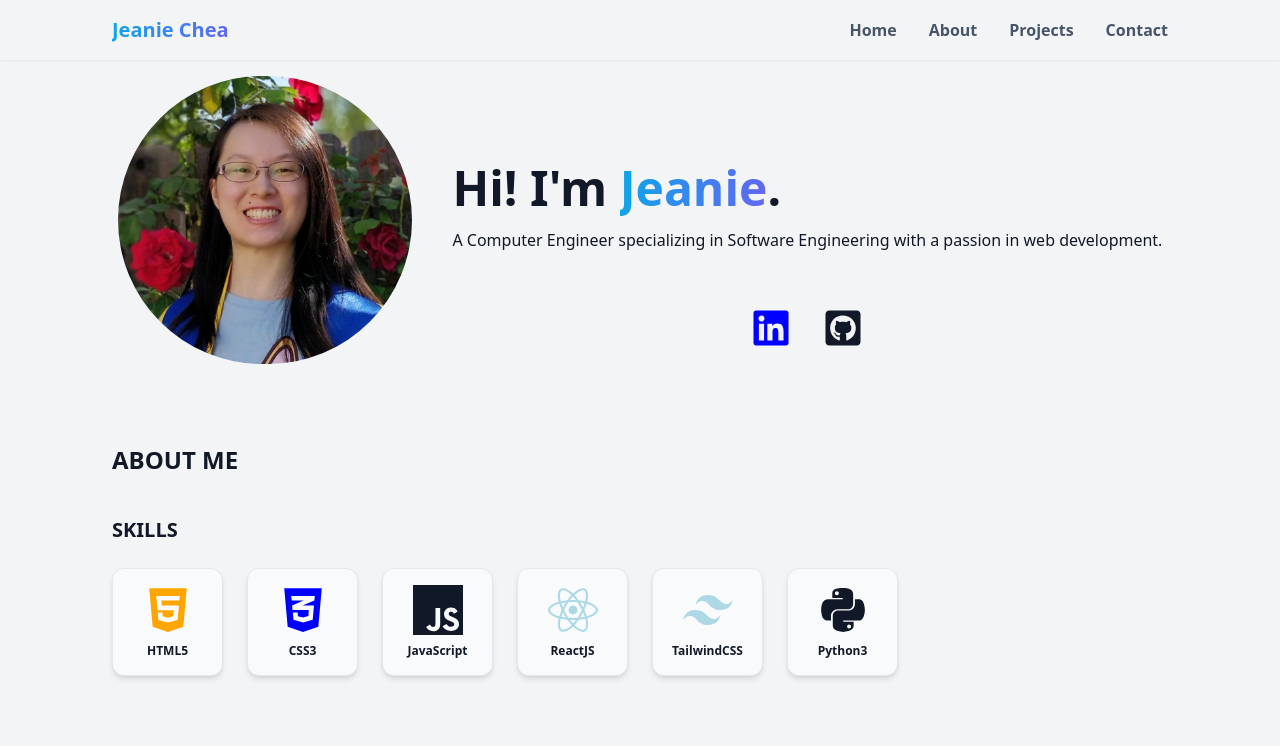
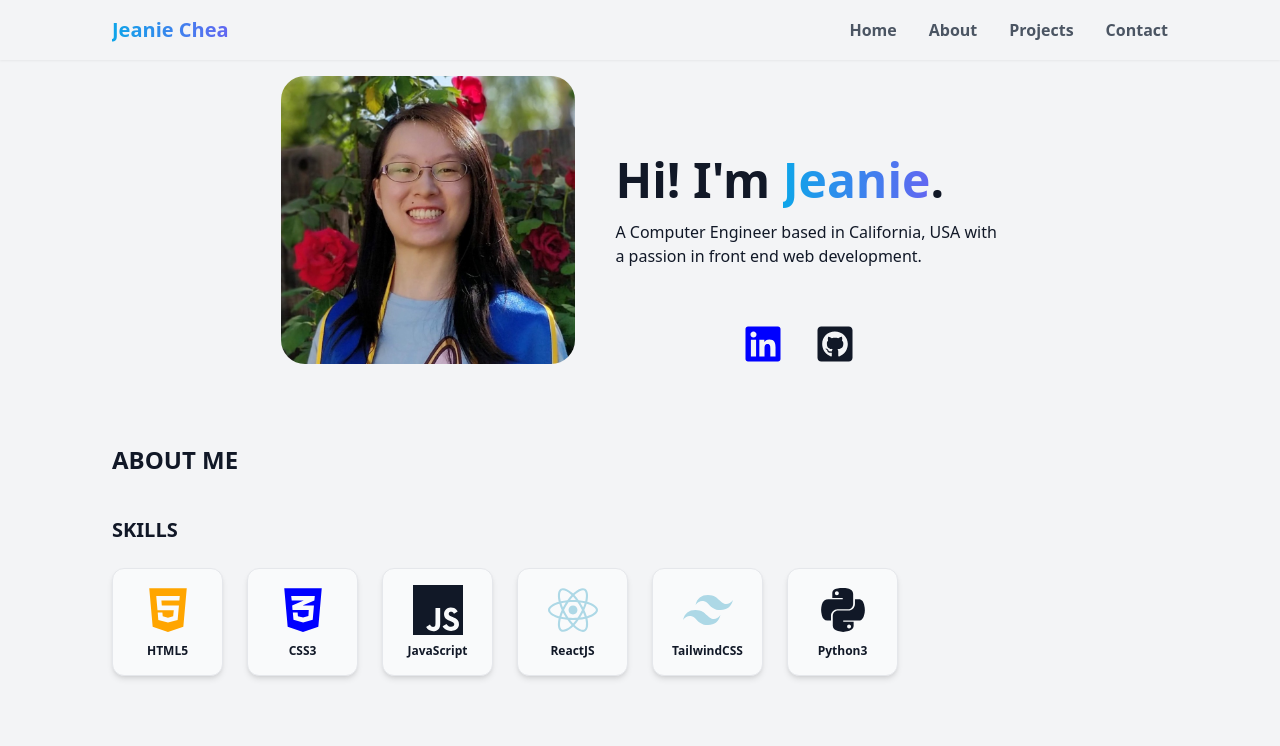
Before and after one commit to jechea14/jechea14.github.io, a React (Create React App) app in the folder portfolio/: page / in a window 1280 px wide. Shown: the top 746 px of the page. Built offline with nearby package versions, Linux system fonts and the light colour scheme.

Commit message:
Intro desc change, Navbar font weight change

```diff
--- a/portfolio/package.json
+++ b/portfolio/package.json
@@ -10,7 +10,7 @@
     "react": "^18.2.0",
     "react-dom": "^18.2.0",
     "react-icons": "^4.4.0",
-    "react-scripts": "5.0.1",
+    "react-scripts": "^5.0.1",
     "web-vitals": "^2.1.4"
   },
   "scripts": {
@@ -42,8 +42,8 @@
   "devDependencies": {
     "autoprefixer": "^10.4.7",
     "gh-pages": "^4.0.0",
+    "nth-check": ">=2.0.1",
     "postcss": "^8.4.14",
-    "tailwindcss": "^3.1.6",
-    "nth-check": ">=2.0.1"
+    "tailwindcss": "^3.1.6"
   }
 }
--- a/portfolio/src/Components/Intro.js
+++ b/portfolio/src/Components/Intro.js
@@ -7,20 +7,20 @@ const Intro = () => {
     <section id='home' className='scroll-mt-16 md:flex md:justify-around mb-20 lg:justify-center'>
       {/* picture */}
       <picture className='flex justify-center mt-4'>
-        <img src={self_image} className='rounded-full w-72 md:w-auto h-auto max-w-md md:max-h-72'/>
+        <img src={self_image} className='rounded-3xl w-72 md:w-auto h-auto max-w-md md:max-h-72'/>
       </picture>
 
       {/* description */}
       <div className='flex flex-col text-center md:text-left md:justify-end md:ml-10'>
         <h1 className='font-bold mt-4 text-5xl leading-loose md:leading-none'>Hi! I'm <span className='font-bold text-transparent bg-clip-text bg-gradient-to-r from-sky-500 to-indigo-500'>Jeanie</span>.</h1>
-        <p className='text-center md:text-left md:mt-4'>A Computer Engineer specializing in Software Engineering with a passion in web development.</p>
+        <p className='text-center md:text-left md:mt-4 md:max-w-sm'>A Computer Engineer based in California, USA with a passion in front end web development.</p>
 
         {/* social media icons and links */}
         <div className='flex justify-center mt-10'>
-          <button className='m-4'>
+          <button className='mr-4 mt-4'>
             <a href='https://www.linkedin.com/in/jeanie-chea-765055151/' target='_blank'><FaLinkedin size={40} color={'blue'}/></a>
           </button>
-          <button className='m-4'>
+          <button className='mx-4 mt-4'>
             <a href='https://github.com/jechea14' target='_blank'><FaGithubSquare size={40}/></a>
           </button>
         </div>
--- a/portfolio/src/Components/NavBar.js
+++ b/portfolio/src/Components/NavBar.js
@@ -27,13 +27,13 @@ const NavBar = () => {
 
   return (
     <nav className='sticky top-0 bg-gray-100 drop-shadow-sm px-5 md:px-28 flex justify-between py-4 items-center w-full 2xl:px-0'>
-      <div className='text-xl font-bold'>
+      <div className='text-xl font-semibold'>
         <h1 className='text-transparent bg-clip-text bg-gradient-to-r from-sky-500 to-indigo-500'>Jeanie Chea</h1>
       </div>
 
       {/* mobile menu */}
       <div>
-        <ul className={!isMobileNavShown ? 'hidden' : 'absolute top-0 left-0 w-full h-screen flex flex-col justify-center items-center text-slate-00 bg-slate-200'}>
+        <ul className={!isMobileNavShown ? 'hidden' : 'absolute top-0 left-0 w-full h-screen flex flex-col justify-center items-center text-slate-900 bg-slate-200'}>
           {
             links.map((link) => (
               <a href={`#${link.link}`} key={link.id} onClick={() => setIsMobileNavShown(!isMobileNavShown)} className='hover:text-slate-900 transition py-6 text-4xl capitalize'>{link.link}</a>
@@ -44,7 +44,7 @@ const NavBar = () => {
 
       {/* desktop menu */}
       <div>
-        <ul className='md:flex space-x-8 text-slate-600 hidden'>
+        <ul className='md:flex space-x-8 text-gray-600 hidden'>
           {
               links.map((link) => (
                 <a href={`#${link.link}`} key={link.id} className='hover:text-slate-900 transition capitalize font-semibold'>{link.link}</a>
--- a/portfolio/src/Components/SkillCard.js
+++ b/portfolio/src/Components/SkillCard.js
@@ -2,7 +2,7 @@ import React from 'react'
 
 const SkillCard = ({icon, name}) => {
   return (
-    <div className='border rounded-xl bg-gray-50 shadow-md'>
+    <div className='border rounded-xl bg-gray-50 shadow-md hover:shadow-xl'>
       <div className='flex flex-col justify-center items-center m-4'>
         <div className='mb-2'>
           {icon}
```
Also changed, not shown: 1 other file (tests, documents, lock files or other folders).
